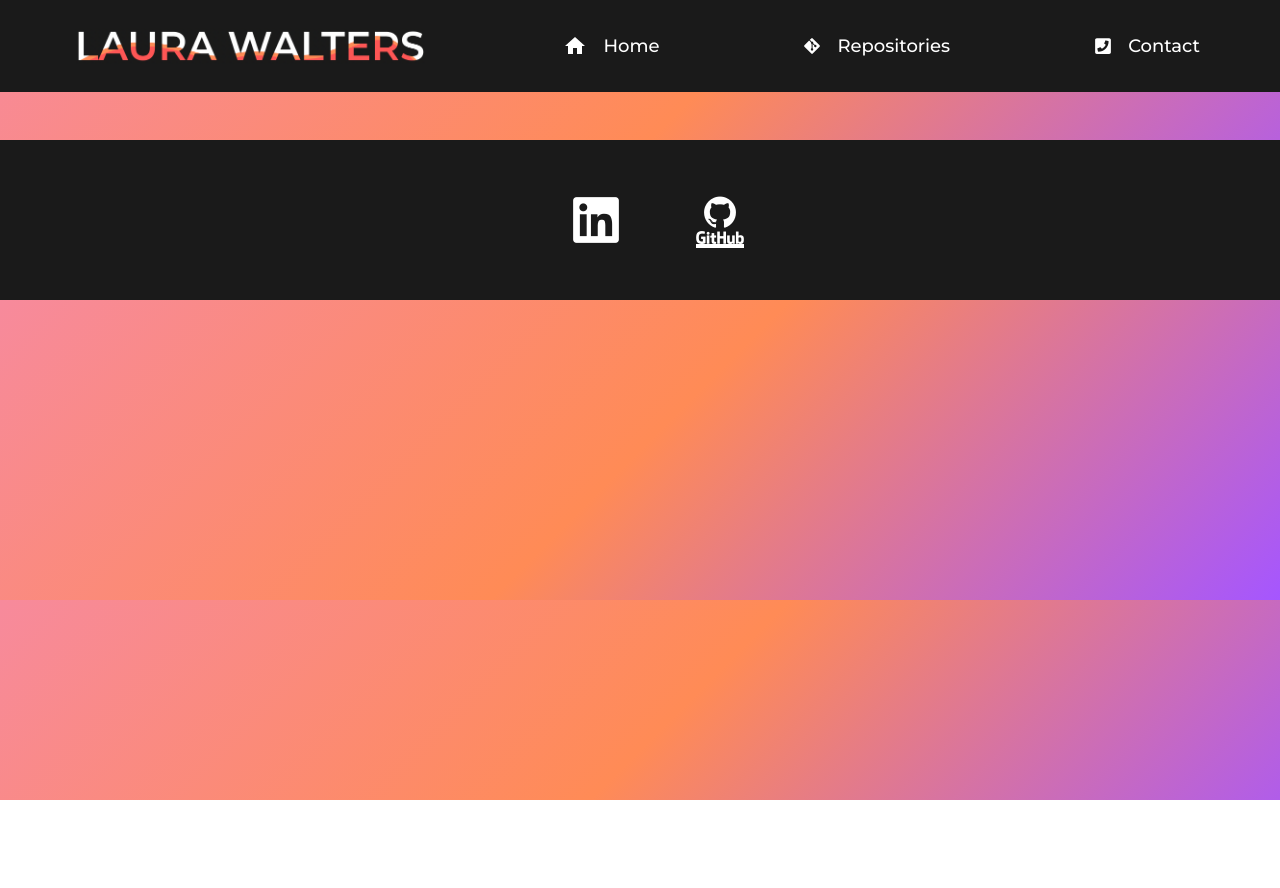
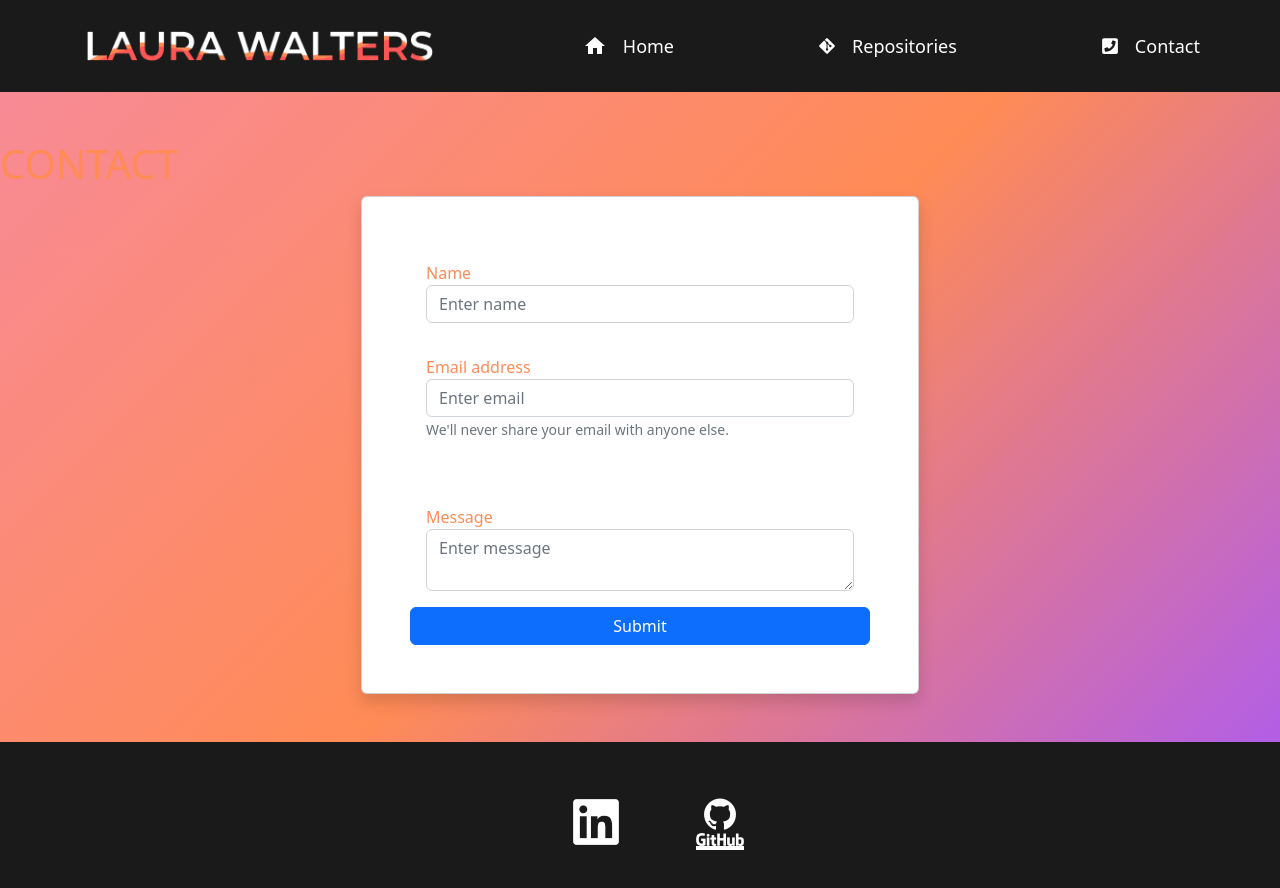
Before and after one commit to laurawalters1/Laura-Walters-Portfolio, a React (Create React App) app: page /laura-walters-portfolio/contact in a window 1280 px wide. Shown: the top 888 px of the page. Before the commit the page ends 800 px from the top, so only its background shows below. Built offline with nearby package versions, Linux system fonts and the light colour scheme.

Commit message:
ammending routes

```diff
--- a/src/App.css
+++ b/src/App.css
@@ -13,7 +13,7 @@ body {
   /* background-color: #fab494 !important; */
   /* background-image: linear-gradient(135deg, #f78a9c, #ff8b56); */
   background-image: linear-gradient(135deg, #f78a9c, #ff8b56, #a556ff);
-  font-family: "Montserrat" !important;
+  font-family: "Montserrat" sans-serif !important;
   font-weight: 300;
   color: var(--peach) !important;
 }
--- a/src/App.js
+++ b/src/App.js
@@ -21,9 +21,15 @@ function App() {
           {/* <!-- Main --> */}
           <main class="container__main mt-5">
             <Routes>
-              <Route path="/" element={<Home />} />
-              <Route path="/contact" element={<Contact />} />
-              <Route path="/repositories" element={<Repositories />} />
+              <Route path="/laura-walters-portfolio" element={<Home />} />
+              <Route
+                path="/laura-walters-portfolio/contact"
+                element={<Contact />}
+              />
+              <Route
+                path="/laura-walters-portfolio/repositories"
+                element={<Repositories />}
+              />
             </Routes>
           </main>
         </div>
--- a/src/components/OffcanvasData.jsx
+++ b/src/components/OffcanvasData.jsx
@@ -9,19 +9,19 @@ import { FaPhoneSquare } from 'react-icons/fa';
 export const OffcanvasData = [
     {
         title: 'Home',
-        path: '/',
+        path: '/laura-walters-portfolio',
         icon: <HomeIcon />,
         cName: 'nav-text'
     },
     {
         title: 'Repositories',
-        path: '/repositories',
+        path: '/laura-walters-portfolio/repositories',
         icon: <FaGitAlt />,
         cName: 'nav-text'
     },
     {
         title: 'Contact',
-        path: '/contact',
+        path: '/laura-walters-portfolio/contact',
         icon: <FaPhoneSquare />,
         cName: 'nav-text'
     }
```
